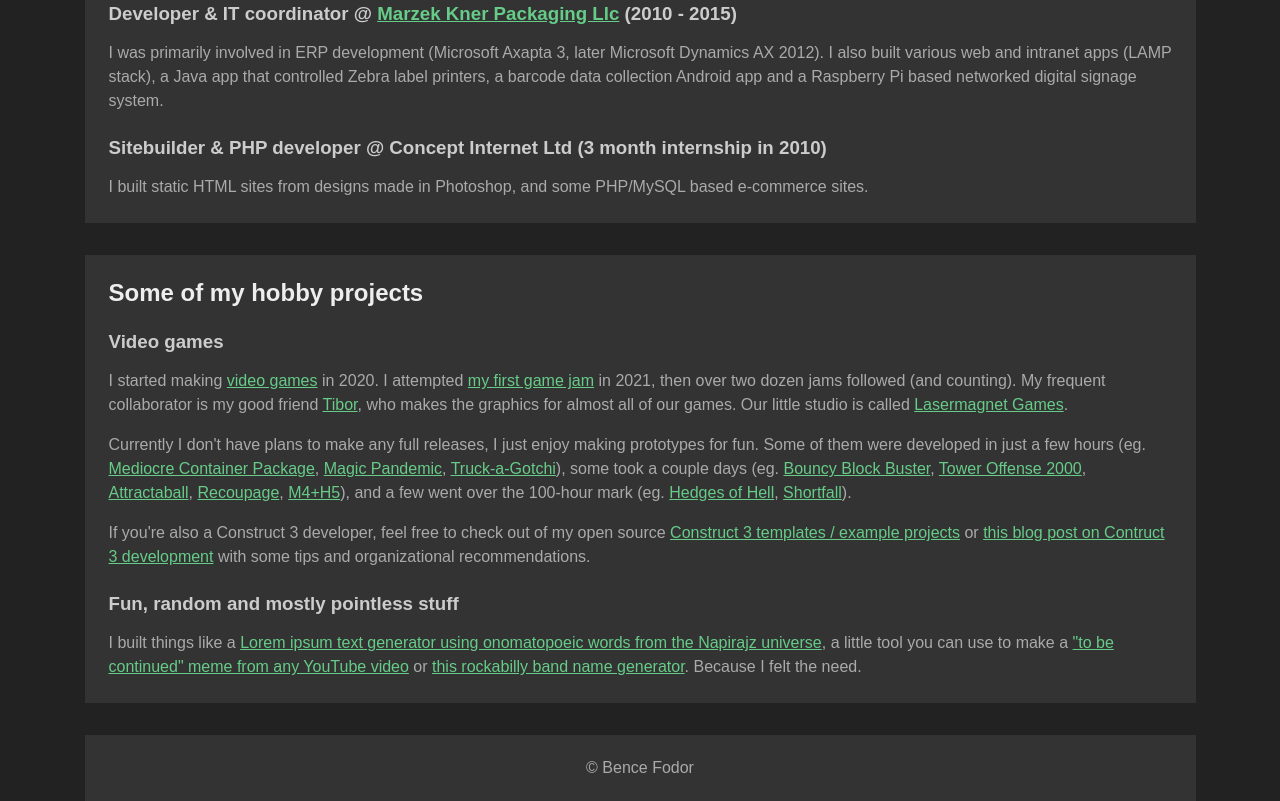
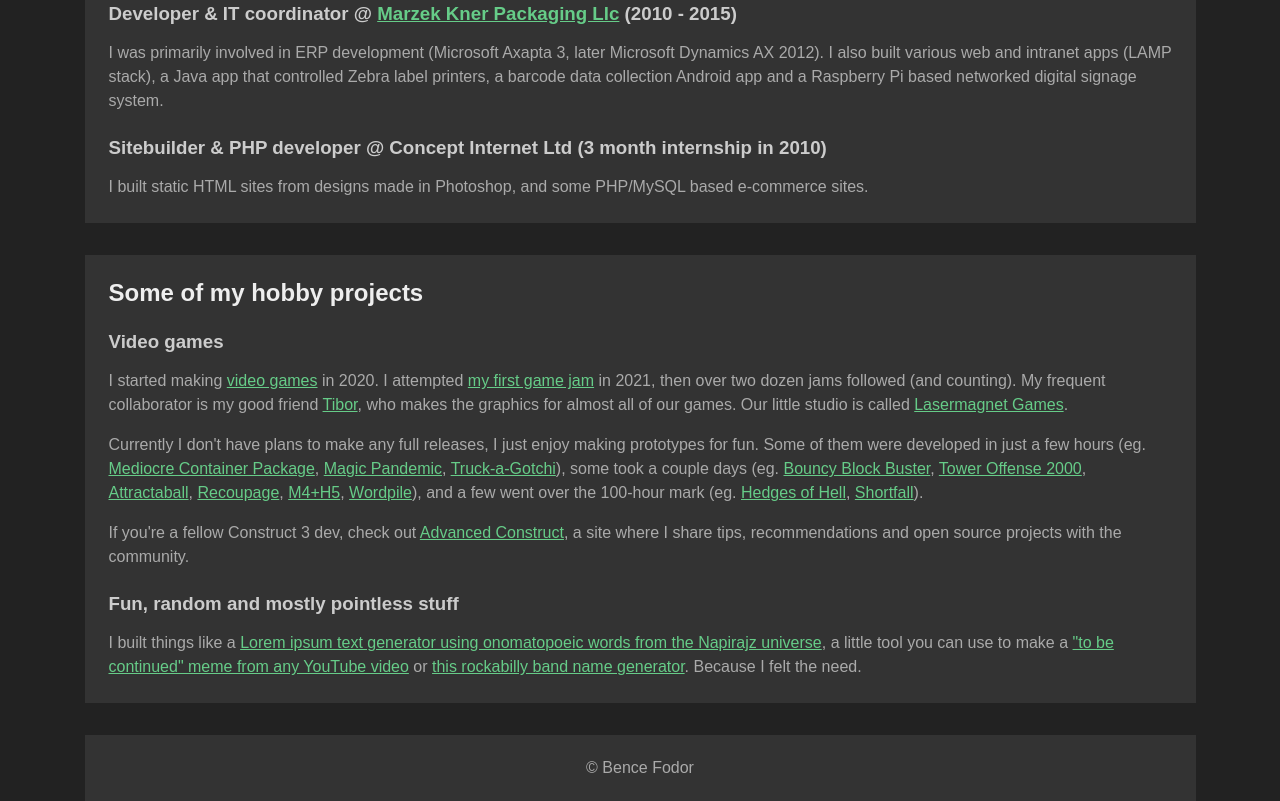
Before and after one commit to fodi/fodi.be, a plain HTML site: page index.html in a window 1280 px wide. Shown: the part 1034-1835 px from the top of the page. Drawn offline with Linux system fonts and the light colour scheme.

Commit message:
Content update

```diff
--- a/index.html
+++ b/index.html
@@ -121,10 +121,10 @@
                     <h2 lang=hu>Videójátékok</h2>
 					<p lang=en>I started making <a href="https://fodi.itch.io">video games</a> in 2020. I attempted <a href="https://fodi.itch.io/gravity-unlocked">my first game jam</a> in 2021, then over two dozen jams followed (and counting). My frequent collaborator is my good friend <a href="https://www.artstation.com/teebor9">Tibor</a>, who makes the graphics for almost all of our games. Our little studio is called <a href="https://lasermagnet.com">Lasermagnet Games</a>.</p>
                     <p lang=hu>2020 óta hobbim a <a href="https://fodi.itch.io">videójáték-fejlesztés</a>. Több, mint két tucat game jam-re készítettem már játékot, <a href="https://fodi.itch.io/gravity-unlocked">az elsőt 2021-ben</a>. Gyakran dolgozom együtt <a href="https://www.artstation.com/teebor9">Tibor</a> barátommal, aki főleg a grafikáért felel. Közös "stúdiónk" a <a href="https://lasermagnet.com">Lasermagnet Games</a> nevet viseli.</p>
-                    <p lang=en>Currently I don't have plans to make any full releases, I just enjoy making prototypes for fun. Some of them were developed in just a few hours (eg. <a href="https://fodi.itch.io/mediocre-container-package">Mediocre Container Package</a>, <a href="https://fodi.itch.io/trijam-247">Magic Pandemic</a>, <a href="https://fodi.itch.io/trijam-270">Truck-a-Gotchi</a>), some took a couple days (eg. <a href="https://lasermagnet.itch.io/bouncy-block-buster">Bouncy Block Buster</a>, <a href="https://lasermagnet.itch.io/hunjam2023">Tower Offense 2000</a>, <a href="https://lasermagnet.itch.io/attractaball">Attractaball</a>, <a href="https://lasermagnet.itch.io/recoupage">Recoupage</a>, <a href="https://lasermagnet.itch.io/m4th5">M4+H5</a>), and a few went over the 100-hour mark (eg. <a href="https://lasermagnet.itch.io/hedges-of-hell">Hedges of Hell</a>, <a href="https://lasermagnet.itch.io/shortfall">Shortfall</a>).</p>
-                    <p lang=hu>Teljes értékű játék megjelentetése nem szerepel jelenleg a terveim között, viszont prototípusok fejlesztésével remekül szórakozok. Némelyiket csupán néhány óra alatt raktam össze (pl. <a href="https://fodi.itch.io/mediocre-container-package">Mediocre Container Package</a>, <a href="https://fodi.itch.io/trijam-247">Magic Pandemic</a>, <a href="https://fodi.itch.io/trijam-270">Truck-a-Gotchi</a>), a legtöbbet néhány nap alatt (pl. <a href="https://lasermagnet.itch.io/bouncy-block-buster">Bouncy Block Buster</a>, <a href="https://lasermagnet.itch.io/hunjam2023">Tower Offense 2000</a>, <a href="https://lasermagnet.itch.io/attractaball">Attractaball</a>, <a href="https://lasermagnet.itch.io/recoupage">Recoupage</a>, <a href="https://lasermagnet.itch.io/m4th5">M4+H5</a>), de akadnak olyanok is, amik 100 óra feletti fejlesztési időt is elértek (pl. <a href="https://lasermagnet.itch.io/hedges-of-hell">Hedges of Hell</a>, <a href="https://lasermagnet.itch.io/shortfall">Shortfall</a>).</p>
-                    <p lang=en>If you're also a Construct 3 developer, feel free to check out of my open source <a href="https://fodi.github.io/construct-3-projects/">Construct 3 templates / example projects</a> or <a href="https://gamedev.fodi.be/tips-for-c3-developers/">this blog post on Contruct 3 development</a> with some tips and organizational recommendations.</p>
-                    <p lang=hu>Ha Construct 3 fejlesztő vagy, nézz körül a nyílt forrású <a href="https://fodi.github.io/construct-3-projects/">Construct 3 sablonjaim és példaprojektjeim között</a>, esetleg olvass bele <a href="https://gamedev.fodi.be/tips-for-c3-developers/">ebbe a blogbejegyzésbe</a>, amiben tippeket és javaslatokat szedtem össze.</p>
+                    <p lang=en>Currently I don't have plans to make any full releases, I just enjoy making prototypes for fun. Some of them were developed in just a few hours (eg. <a href="https://fodi.itch.io/mediocre-container-package">Mediocre Container Package</a>, <a href="https://fodi.itch.io/trijam-247">Magic Pandemic</a>, <a href="https://fodi.itch.io/trijam-270">Truck-a-Gotchi</a>), some took a couple days (eg. <a href="https://lasermagnet.itch.io/bouncy-block-buster">Bouncy Block Buster</a>, <a href="https://lasermagnet.itch.io/hunjam2023">Tower Offense 2000</a>, <a href="https://lasermagnet.itch.io/attractaball">Attractaball</a>, <a href="https://lasermagnet.itch.io/recoupage">Recoupage</a>, <a href="https://lasermagnet.itch.io/m4th5">M4+H5</a>, <a href="https://lasermagnet.itch.io/wordpile">Wordpile</a>), and a few went over the 100-hour mark (eg. <a href="https://lasermagnet.itch.io/hedges-of-hell">Hedges of Hell</a>, <a href="https://lasermagnet.itch.io/shortfall">Shortfall</a>).</p>
+                    <p lang=hu>Teljes értékű játék megjelentetése nem szerepel jelenleg a terveim között, viszont prototípusok fejlesztésével remekül szórakozok. Némelyiket csupán néhány óra alatt raktam össze (pl. <a href="https://fodi.itch.io/mediocre-container-package">Mediocre Container Package</a>, <a href="https://fodi.itch.io/trijam-247">Magic Pandemic</a>, <a href="https://fodi.itch.io/trijam-270">Truck-a-Gotchi</a>), a legtöbbet néhány nap alatt (pl. <a href="https://lasermagnet.itch.io/bouncy-block-buster">Bouncy Block Buster</a>, <a href="https://lasermagnet.itch.io/hunjam2023">Tower Offense 2000</a>, <a href="https://lasermagnet.itch.io/attractaball">Attractaball</a>, <a href="https://lasermagnet.itch.io/recoupage">Recoupage</a>, <a href="https://lasermagnet.itch.io/m4th5">M4+H5</a>, <a href="https://lasermagnet.itch.io/wordpile">Wordpile</a>), de akadnak olyanok is, amik 100 óra feletti fejlesztési időt is elértek (pl. <a href="https://lasermagnet.itch.io/hedges-of-hell">Hedges of Hell</a>, <a href="https://lasermagnet.itch.io/shortfall">Shortfall</a>).</p>
+                    <p lang=en>If you're a fellow Construct 3 dev, check out <a href="https://advancedconstruct.net">Advanced Construct</a>, a site where I share tips, recommendations and open source projects with the community.</p>
+                    <p lang=hu>Ha Construct 3 fejlesztő vagy, ajánlom figyelmedbe az <a href="https://advancedconstruct.net">Advanced Construct</a> nevű oldalam, ahol tippeket, javaslatokat és nyílt forrású projekteket osztok meg a közösséggel.</p>
 				</article>
 				<article>
                     <h2 lang=en>Fun, random and mostly pointless stuff</h2>
```
